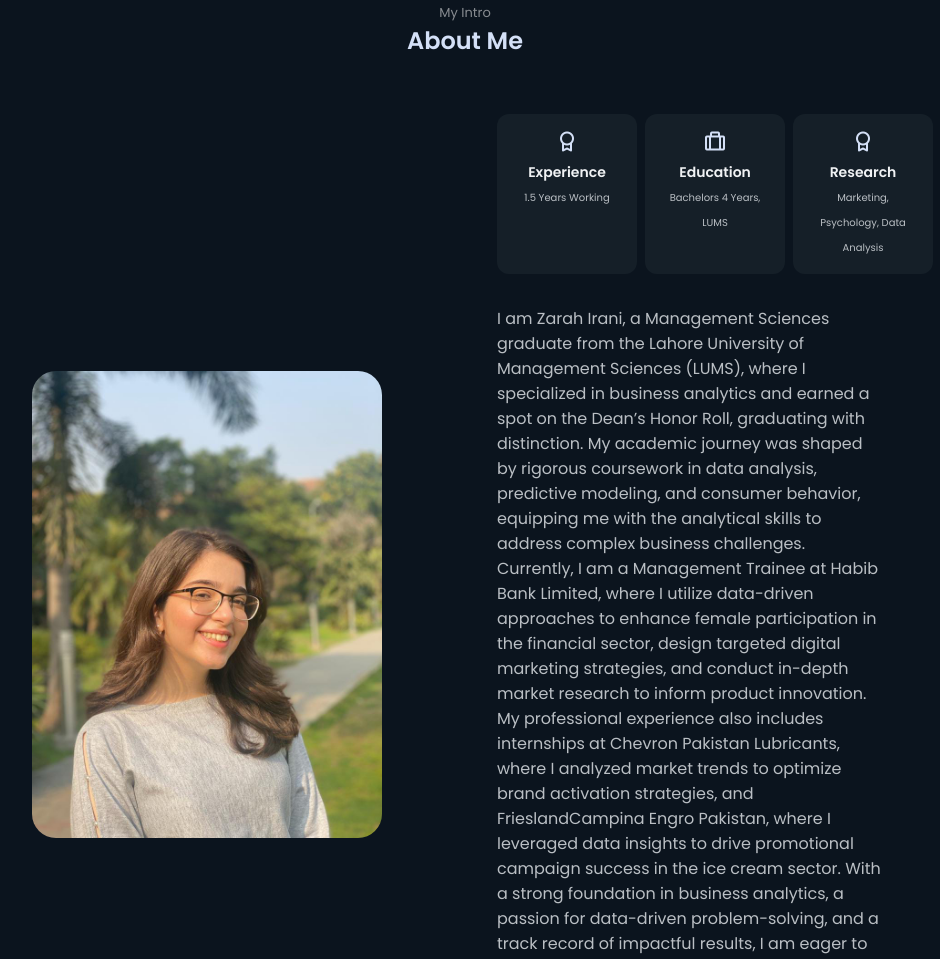
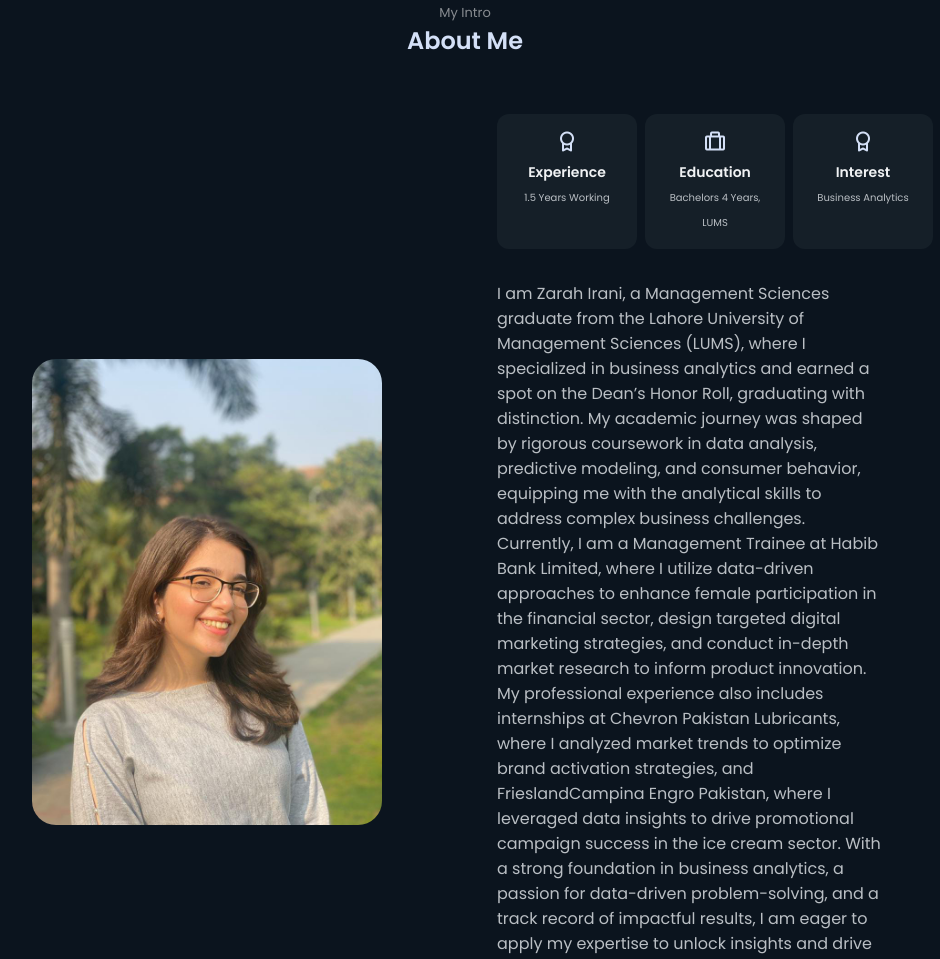
Before and after one commit to Zarah-Irani/Zarah-Irani, a plain HTML site: page index.html in a window 1280 px wide. Shown: the part 863-1822 px from the top of the page, without its empty margins (175-1115 px from the left). Drawn offline with nearby package versions, Linux system fonts and the light colour scheme.

Commit message:
interest

```diff
--- a/index.html
+++ b/index.html
@@ -129,8 +129,8 @@
 
                         <div class="about__box">
                             <i class='bx bx-award about__icon'></i>
-                            <h3 class="about__title">Research</h3>
-                            <span class="about__subtitle">Marketing, Psychology, Data Analysis</span>
+                            <h3 class="about__title">Interest</h3>
+                            <span class="about__subtitle">Business Analytics</span>
                         </div>
 
                     </div>
```
Also changed, not shown: 1 other file.
